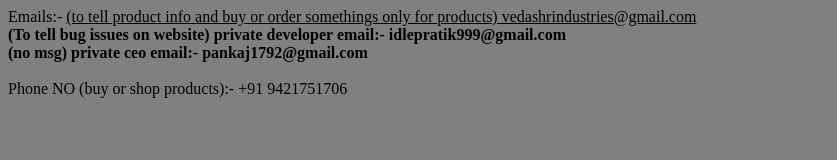
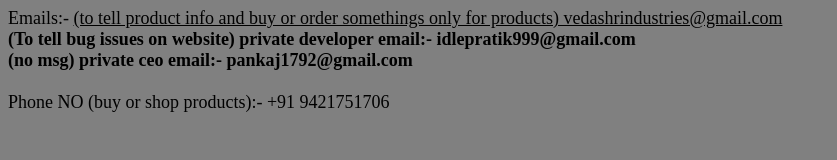
Before and after one commit to Vedashrindustries/VI, a plain HTML site: page contact.html in a window 1280 px wide. Shown: the whole page, without its empty margins (0-837 px from the left). Drawn offline with Linux system fonts and the light colour scheme.

Commit message:
Add files via upload

```diff
--- a/mf.css
+++ b/mf.css
@@ -1,3 +1,7 @@
 body{
     background: grey;
 }
+
+.emails{
+    font-size: large;
+}
```
